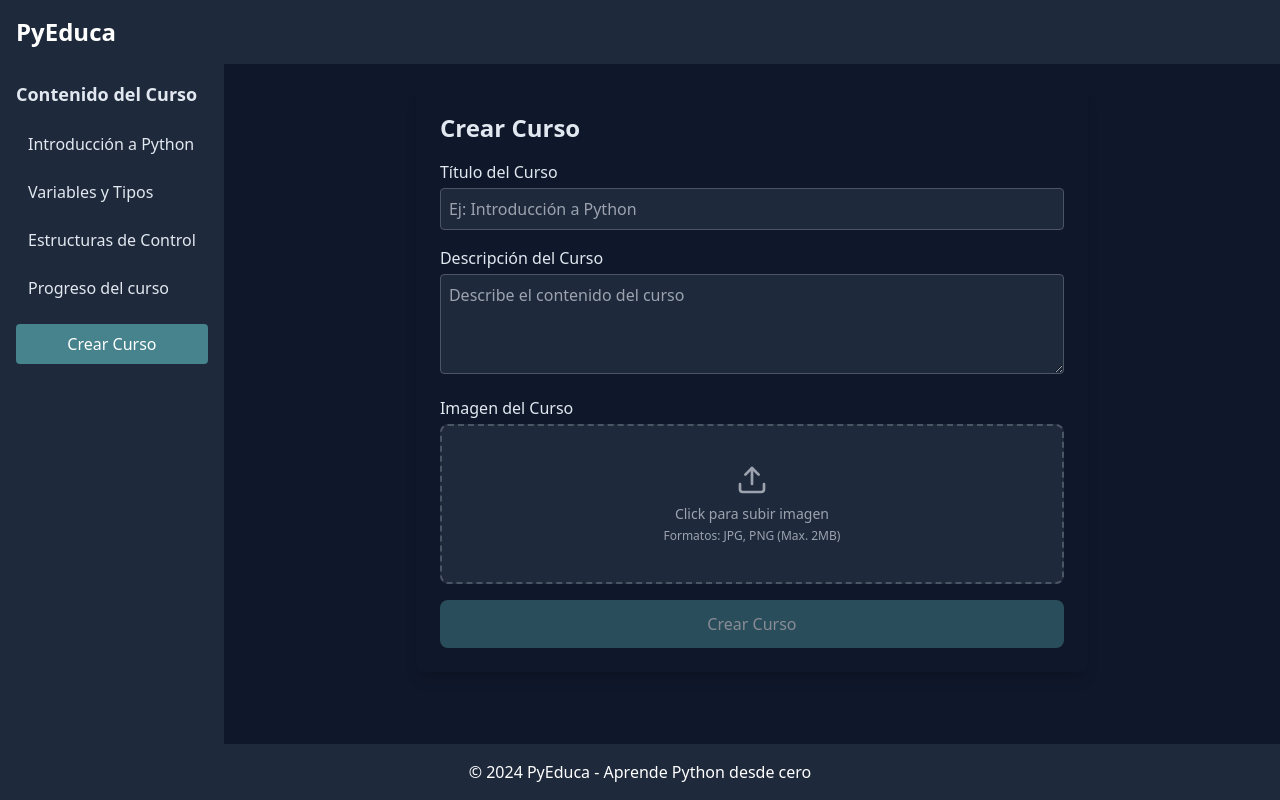
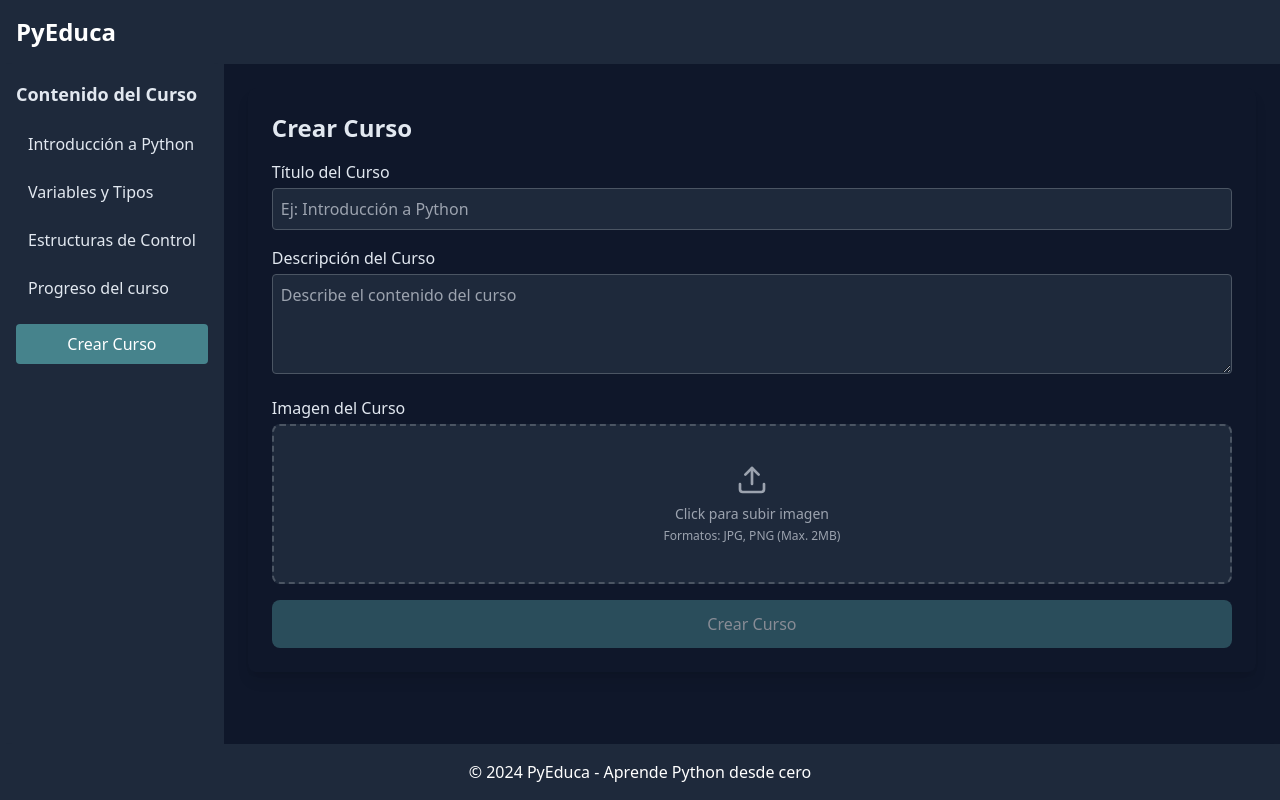
Before and after one commit to mita08mm/Py-Educa, a React (Vite) app in the folder frontend/: page /courses/create in a window 1280 px wide. Built offline with nearby package versions, Linux system fonts and the light colour scheme.

Commit message:
fix: main div bug fix

```diff
--- a/frontend/src/modules/courses/components/CourseCreator.tsx
+++ b/frontend/src/modules/courses/components/CourseCreator.tsx
@@ -451,7 +451,7 @@ export const CourseCreator = () => {
   );
 
   return (
-    <div className="p-6 max-w-2xl mx-auto bg-[#0F172A] rounded-lg shadow-lg">
+    <div className="p-6 mx-auto bg-[#0F172A] rounded-lg shadow-lg">
       {currentStage === 'course' && renderCourseForm()}
       {currentStage === 'module' && renderModulesList()}
       {currentStage === 'section' && renderSectionsList()}
```
